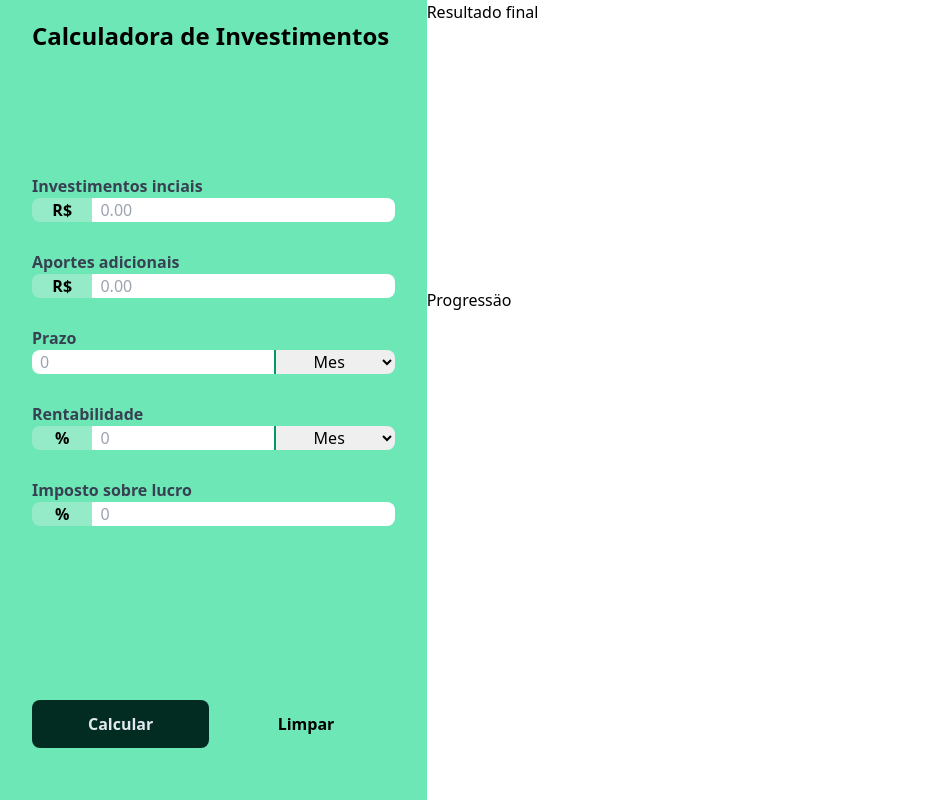
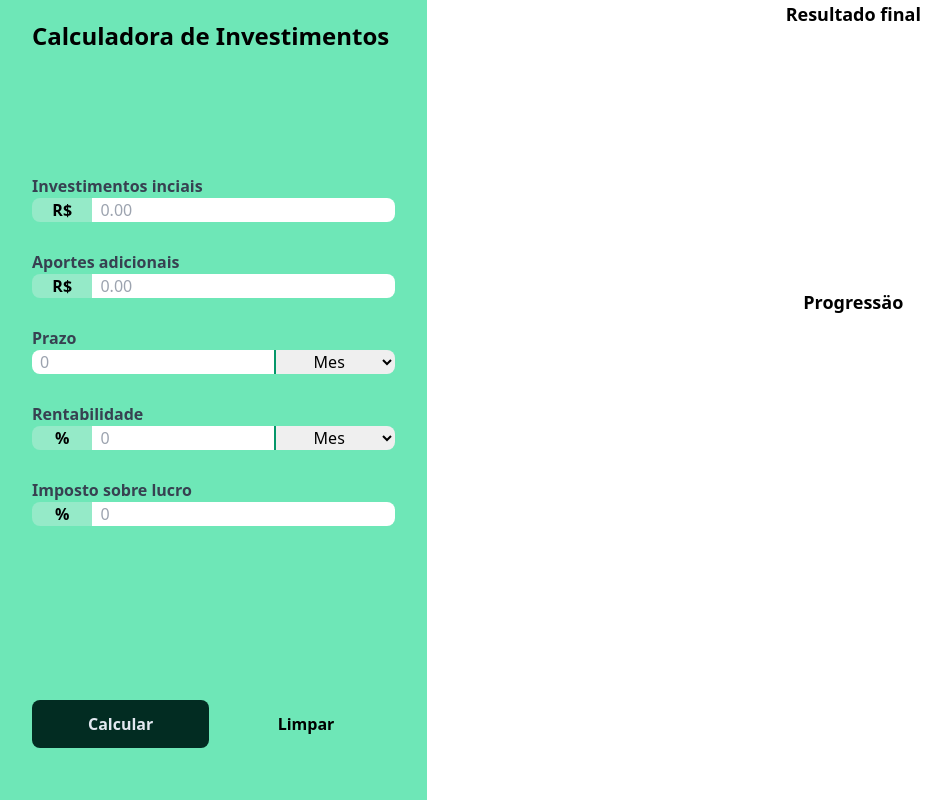
Before and after one commit to wongShiBan/projetoCalculadoraInvestimentos, a website built with Vite: page index.html in a window 1280 px wide. Shown: the whole page, without its empty margins (0-951 px from the left). Built offline with nearby package versions, Linux system fonts and the light colour scheme.

Commit message:
Finalizando a estilizacao dos graficos

```diff
--- a/index.html
+++ b/index.html
@@ -7,6 +7,7 @@
     <title>Calculadora de Investimentos Impressionadora</title>
   </head>
   <body class="h-[100dvh] grid grid-cols-3 grid-rows-2">
+     <!--h-[100dvh] = 100% da altura da janela-->
      <!--automaticamente o vite atualiza a página assim q inserir = hot reload -->
      <!--OBS: essa atualizaçäo nem sempre ocorre-->
      <!--<h1>Calculadora de Investimentos</h1> -->
@@ -97,14 +98,21 @@
         <button id="clear-form" class="w-1/2 rounded-lg  hover:bg-emerald-500">Limpar</button>
       </div>
      </aside>
-     <main class="h-full">  <!--h-full significa adotar toda a altura do pai dele (body)-->
-      <section id="charts-contaiber">
-         <div class="h-[36dvh]">
-          <p>Resultado final</p>
+     <!--versäo anterior: <main class="h-full"> que ocupa somente uma célula da grid-->
+     <!--onde h-full significa em adotar toda a altura do pai dele (body)-->
+     <!--aliás, dessa maneira, a main só estava ocupando 1 linha e 1 coluna-->
+     <!--e os 2 gráficos vazam pra baixo, entäo os 2 gráficos devem ocupar 2 linhas e 2 cols  .. -->
+     <main class="row-span-2 col-span-2">
+      <section id="charts-container" class="h-full"> <!--h-full (q lida com %) = 100% height-->
+         <!-- era assim: <div class="h-[36dvh]"> -->
+         <div class="h-[36%] flex flex-col items-center pb-10">
+          <!-- pb-2 = padding-bottom: 2.5 rem-->
+          <p class="font-bold text-lg">Resultado final</p> <!-- era assim: <p>Resultado final</p>-->
           <canvas id="final-money-contribution"></canvas>
          </div>
-         <div class="h-[56dvh]"> <!-- 36 + 56 é diferente de 100%, é por uma questäo de margem neste gráfico de barras-->
-           <p>Progressäo</p>
+         <!--36 + 56 é diferente de 100%, é por 1 questäo de margem neste gráfico de barras -->
+         <div class="h-[56%] flex flex-col items-center"> <!--era assim: <div class="h-[56dvh]"> -->
+           <p class="font-bold text-lg">Progressäo</p> <!-- era assim: <p>Progressäo</p>-->
            <canvas id="progression"></canvas>
          </div>
       </section>
```
